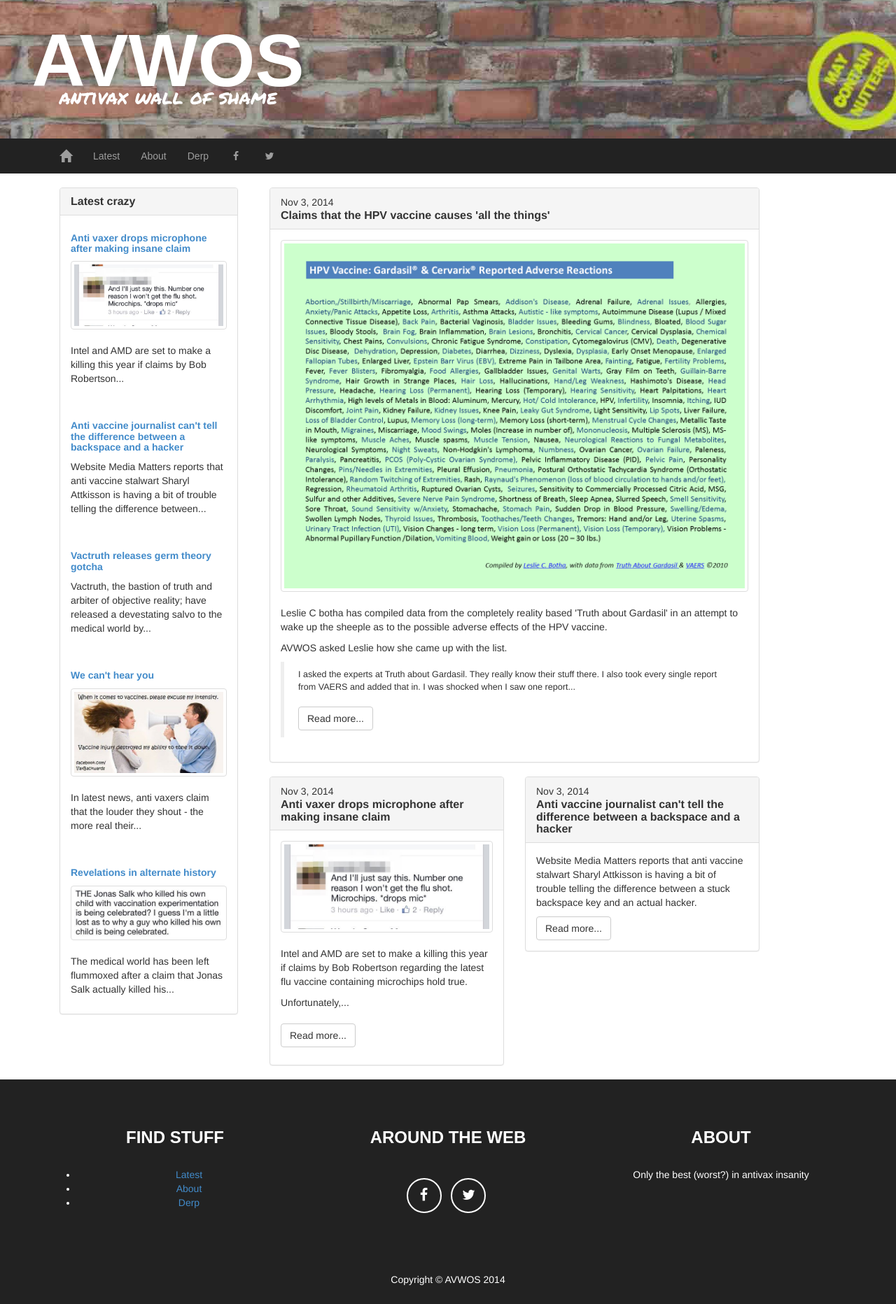
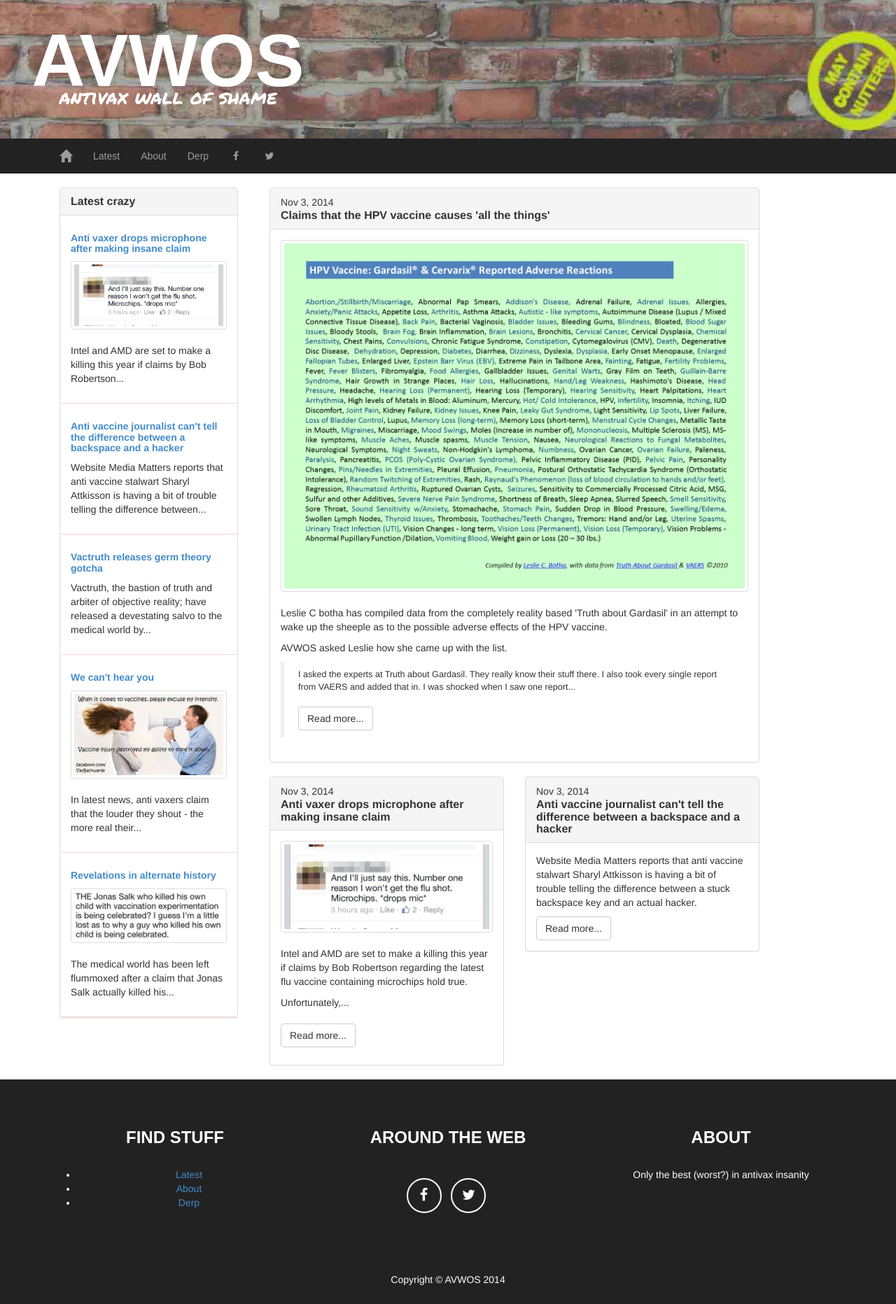
Before and after one commit to avwos/avwos-site, a Jekyll site: the page built from index.html, in a window 1280 px wide. Shown: the whole page at 70% size. Built offline with Jekyll 4.4.1, drawn with Linux system fonts in a browser that asks for light colours; some web fonts are replaced.

Commit message:
add bottom border to aside panelsx3

```diff
--- a/css/custom.css
+++ b/css/custom.css
@@ -13,7 +13,7 @@
   background-color: #fff;
 }
 
-.aside_panel {
+.aside-panel {
   border-bottom: 1px solid #F5D6D6;
 }
 
```
